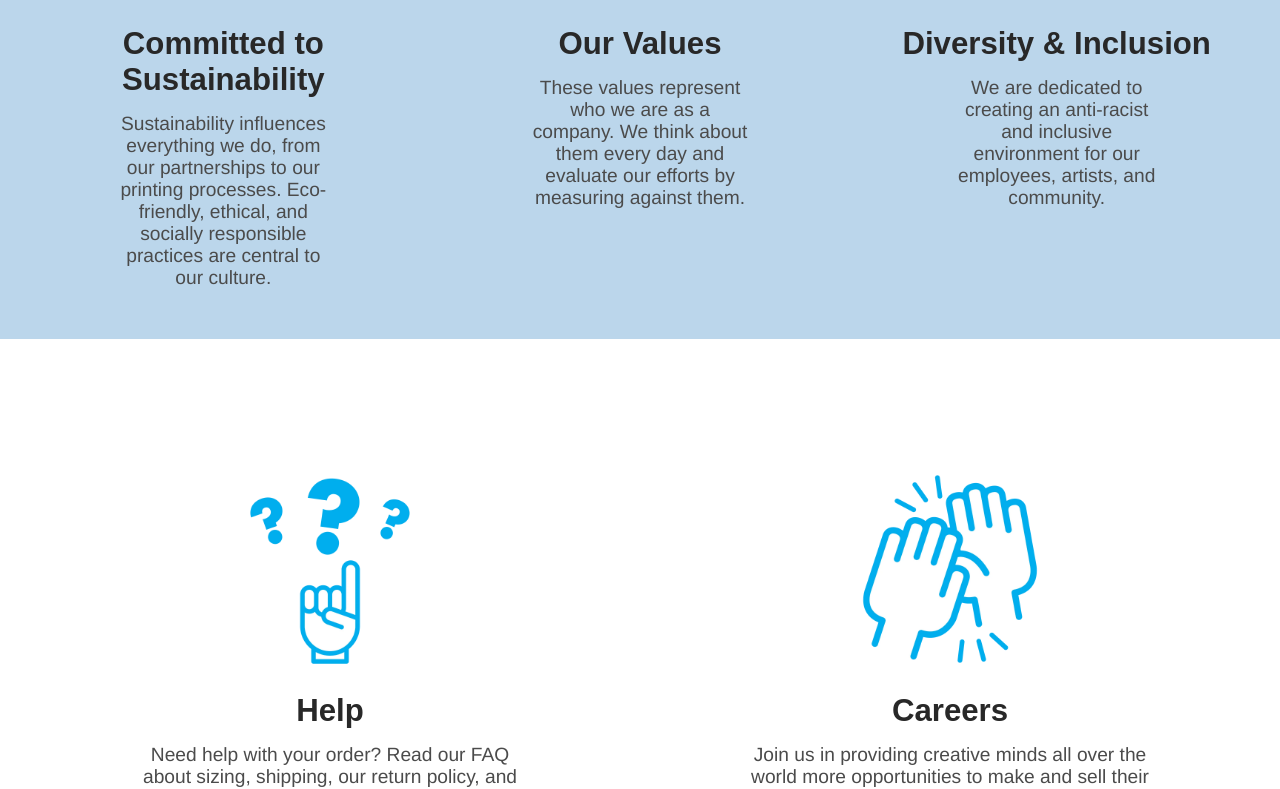
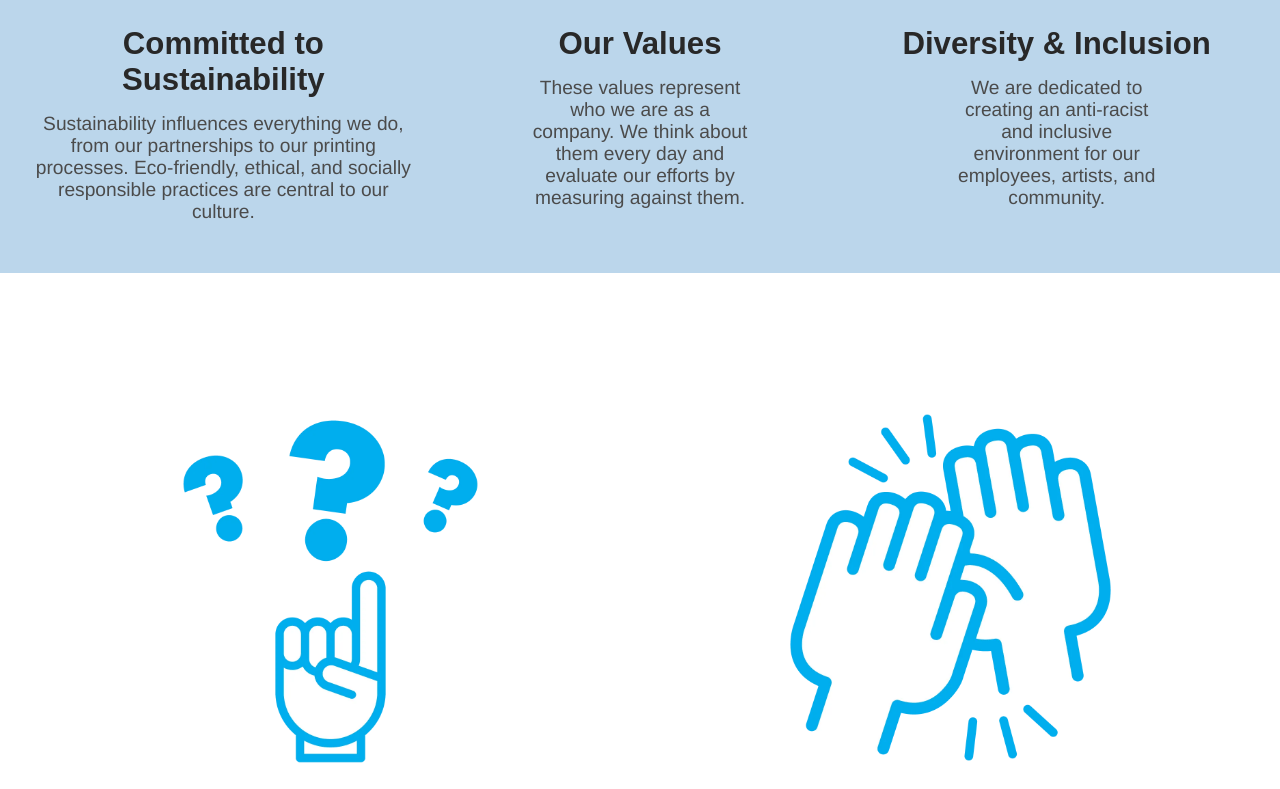
Before and after one commit to arpitasi1gh/threadless-project, a React (Vite) app in the folder threadless/: page /about in a window 1280 px wide. Shown: the part 1212-2001 px from the top of the page. Built offline with nearby package versions, Linux system fonts and the light colour scheme; no server answers.

Commit message:
added about us page

```diff
--- a/threadless/src/components/aboutus/Aboutus.css
+++ b/threadless/src/components/aboutus/Aboutus.css
@@ -69,7 +69,7 @@
 .help-career-section{
   margin-top: 80px;
   display: flex;
-  justify-content: space-around;
+  justify-content: center;
   align-items: center;
   padding: 50px 20px;
 }
@@ -77,11 +77,13 @@
 .help-box{
   text-align: center;
   max-width: 400px;
+  margin: 0 auto;
 }
 
 .help-box img{
-  width: 200px;
-  margin-bottom: 20px;
+  display: block;
+  margin: 0 auto 20px;
+  width: 369px;
 }
 
 .help-box h2{
--- a/threadless/src/components/aboutus/Aboutus.jsx
+++ b/threadless/src/components/aboutus/Aboutus.jsx
@@ -36,9 +36,9 @@ function Aboutus() {
           <img src="/Pictures/AR_icon_Sustainability_Leaf.webp" alt="Sustainability" />
           <h2>Committed to<br /> Sustainability</h2>
           <p>
-            Sustainability influences <br /> everything we do, from <br /> our partnerships to our <br />
-            printing processes. Eco-<br />friendly, ethical, and <br />socially responsible<br />
-            practices are central to <br />our culture.
+            Sustainability influences everything we do, from our partnerships to our
+            printing processes. Eco-friendly, ethical, and socially responsible
+            practices are central to our culture.
           </p>
         </div>
 
--- a/threadless/src/components/footer/Footer.jsx
+++ b/threadless/src/components/footer/Footer.jsx
@@ -25,7 +25,7 @@ function Footer() {
 
           <div className="icons">
             <a href="#" aria-label="Instagram"><FaInstagram /></a>
-            <a href="#" aria-label="Facebook"><FaFacebook /></a>
+            <a href="https://www.facebook.com/share/1FYnzLoy3y/?mibextid=wwXIfr" aria-label="Facebook"><FaFacebook /></a>
             <a href="#" aria-label="Discord"><FaDiscord /></a>
             <a href="#" aria-label="TikTok"><FaTiktok /></a>
             <a href="#" aria-label="Pinterest"><FaPinterest /></a>
```
